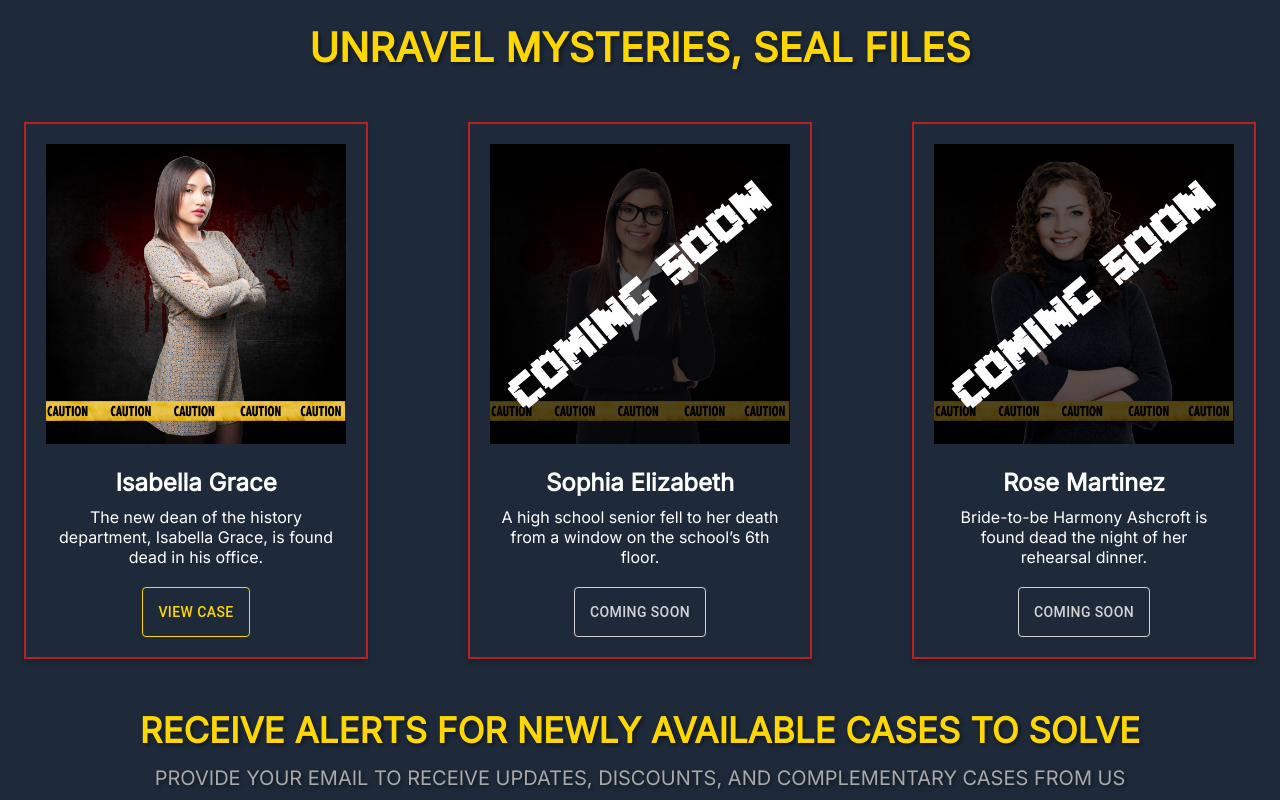
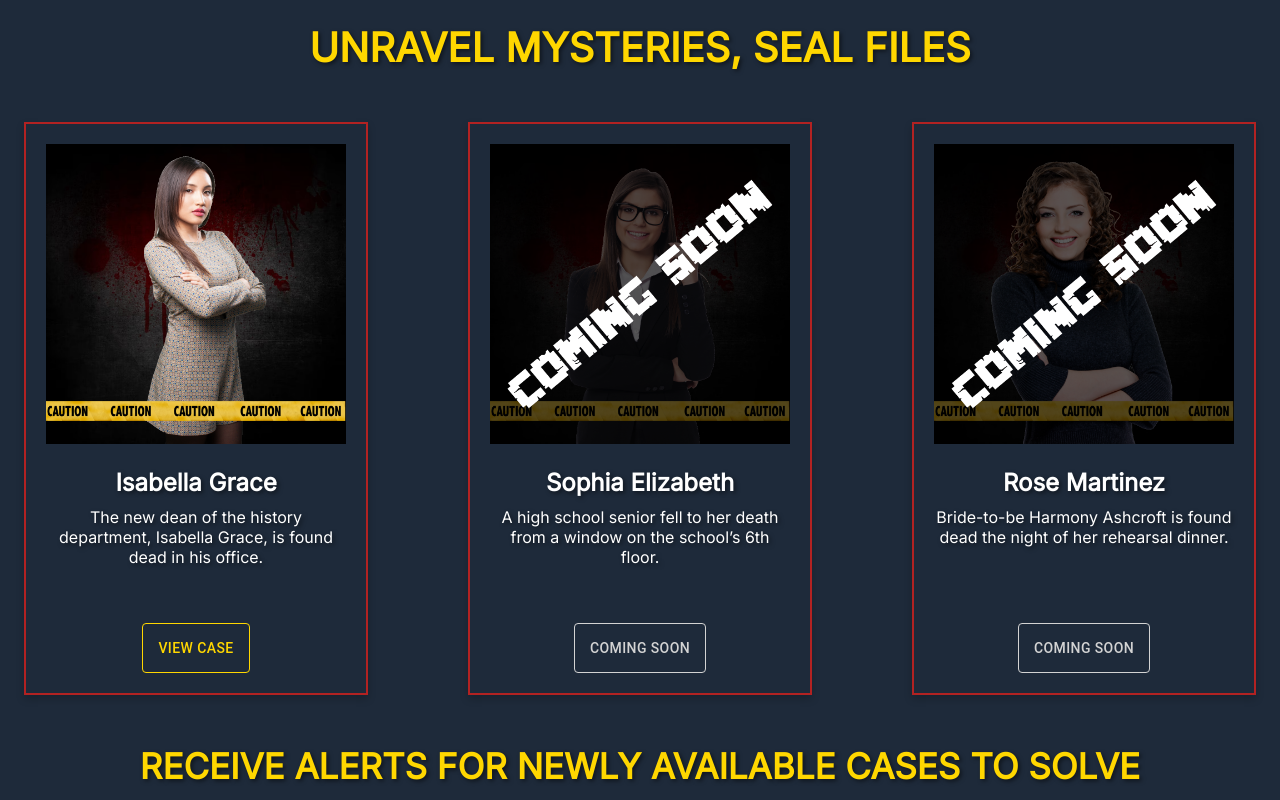
Before and after one commit to sandunde/crime-unfolded, a React (Create React App) app: page / in a window 1280 px wide. Shown: the part 1040-1840 px from the top of the page. Built offline with nearby package versions, Linux system fonts and the light colour scheme.

Commit message:
moved the cases to the case component

```diff
--- /dev/null
+++ b/src/components/cases/Case.css
@@ -0,0 +1,30 @@
+.cases {
+    width     : 100%;
+    max-width : 300px;
+    padding   : 20px;
+    box-shadow: 0 4px 8px rgba(0, 0, 0, 0.2);
+    text-align: center;
+    border    : 2px solid #b22222;
+}
+
+.cases img {
+    width        : 100%;
+    max-width    : 100%;
+    height       : auto;
+    margin-bottom: 20px;
+}
+
+.cases h2 {
+    color        : #fff;
+    font-size    : 24px;
+    font-weight  : 600;
+    margin-bottom: 10px;
+    text-shadow: 2px 2px 4px rgba(0, 0, 0, 0.5);
+}
+
+.cases p {
+    font-size : 16px;
+    color     : #fff;
+    min-height: 12vh;
+    text-shadow: 2px 2px 4px rgba(0, 0, 0, 0.5);
+}
--- /dev/null
+++ b/src/components/cases/Case.js
@@ -0,0 +1,28 @@
+import React from "react";
+import Button from "@mui/material/Button";
+import "./Case.css"
+
+const Case = ({ imageSrc, title, description, buttonLabel, buttonColor, buttonDisabled, onButtonClick }) => {
+  return (
+    <div className="cases">
+      <img src={imageSrc} style={{ width: 400 }} alt={title} />
+      <h2>{title}</h2>
+      <p>{description}</p>
+      <Button
+        variant="outlined"
+        style={{
+          marginTop: 20,
+          borderColor: buttonColor,
+          color: buttonColor,
+          height: 50,
+        }}
+        disabled={buttonDisabled}
+        onClick={onButtonClick} // Call the callback function when the button is clicked
+      >
+        {buttonLabel}
+      </Button>
+    </div>
+  );
+};
+
+export default Case;
--- a/src/components/footer/Footer.js
+++ b/src/components/footer/Footer.js
@@ -22,14 +22,11 @@ const Footer = () => {
             <a href="/">
               <p>Home</p>
             </a>
-            <a href="/cases">
+            <a href="/Cases">
               <p>Cases</p>
             </a>
-            <a href="/OurStory">
-              <p>OurStory</p>
-            </a>
-            <a href="/OurTeam">
-              <p>OurTeam</p>
+            <a href="/About">
+              <p>About</p>
             </a>
             <a href="/Support">
               <p>Support</p>
--- a/src/components/menue/NavBar.js
+++ b/src/components/menue/NavBar.js
@@ -109,7 +109,7 @@ const NavBar = () => {
                   onClick={toggleSubmenu}
                   className="menu-item sub__menus__arrows"
                 >
-                  <Link to="#">
+                  <Link to={`/Cases`}>
                     Cases <FiChevronDown />
                   </Link>
                   <ul className={boxClassSubMenu.join(" ")}>
@@ -137,7 +137,7 @@ const NavBar = () => {
                   <NavLink
                     onClick={toggleClass}
                     activeClassName="is-active"
-                    to={`/OurTeam`}
+                    to={`/About`}
                   >
                     About
                   </NavLink>
--- a/src/screens/about/About.js
+++ b/src/screens/about/About.js
@@ -1,9 +1,14 @@
-import React from 'react'
+import React from "react";
+import Header from "../../components/header/Header";
+import Subscribe from '../../components/subscribe/Subscribe'
 
 const About = () => {
   return (
-    <div>About</div>
-  )
-}
+    <div>
+      <Header text="ABOUT"/>
+      <Subscribe/>
+    </div>
+  );
+};
 
-export default About
+export default About;
--- a/src/screens/cases/Cases.js
+++ b/src/screens/cases/Cases.js
@@ -1,9 +1,14 @@
-import React from 'react'
+import React from "react";
+import Header from "../../components/header/Header";
+import Subscribe from "../../components/subscribe/Subscribe";
 
 const Cases = () => {
   return (
-    <div>Cases</div>
-  )
-}
+    <div>
+      <Header text="CASES" />
+      <Subscribe />
+    </div>
+  );
+};
 
-export default Cases
+export default Cases;
--- a/src/screens/home/Home.css
+++ b/src/screens/home/Home.css
@@ -34,34 +34,6 @@
     margin-bottom  : 50px;
 }
 
-.cases {
-    width     : 100%;
-    max-width : 300px;
-    padding   : 20px;
-    box-shadow: 0 4px 8px rgba(0, 0, 0, 0.2);
-    text-align: center;
-    border    : 2px solid #b22222;
-}
-
-.cases img {
-    width        : 100%;
-    max-width    : 100%;
-    height       : auto;
-    margin-bottom: 20px;
-}
-
-.cases h2 {
-    color        : #fff;
-    font-size    : 24px;
-    font-weight  : 600;
-    margin-bottom: 10px;
-}
-
-.cases p {
-    font-size: 16px;
-    color    : #fff;
-}
-
 @media (max-width: 768px) {
     .home-heading {
         margin-top: 5vh;
--- a/src/screens/home/Home.js
+++ b/src/screens/home/Home.js
@@ -4,10 +4,27 @@ import "./Home.css";
 import Case01 from "../../img/cases/case-1.png";
 import Case02 from "../../img/cases/case-2.png";
 import Case03 from "../../img/cases/case-3.png";
-import Button from "@mui/material/Button";
-import Subscribe from "../../components/subscribe/Subscribe"
+import Subscribe from "../../components/subscribe/Subscribe";
+import Case from "../../components/cases/Case";
+import { useNavigate } from "react-router-dom";
 
 const Home = () => {
+  const navigate = useNavigate();
+  const handleViewCase1 = () => {
+    navigate("/Cases");
+    window.scrollTo(0, 0);
+  };
+
+  const handleViewCase2 = () => {
+    navigate("/Cases");
+    window.scrollTo(0, 0);
+  };
+
+  const handleViewCase3 = () => {
+    navigate("/Cases");
+    window.scrollTo(0, 0);
+  };
+
   return (
     <div>
       <MainSlider />
@@ -19,71 +36,34 @@ const Home = () => {
       </div>
       <h1 className="home-heading">UNRAVEL MYSTERIES, SEAL FILES</h1>
       <div className="case-container">
-        <div className="cases">
-          <img src={Case01} style={{ width: 400 }} alt="Case 1" />
-          <h2>Isabella Grace</h2>
-          <p>
-            The new dean of the history <br />
-            department, Isabella Grace, is found <br />
-            dead in his office.
-          </p>
-          <Button
-            variant="outlined"
-            style={{
-              marginTop: 20,
-              borderColor: "#FFD700",
-              color: "#FFD700",
-              height: 50,
-            }}
-          >
-            View Case
-          </Button>
-        </div>
-        <div className="cases">
-          <img src={Case02} style={{ width: 400 }} alt="Case 2" />
-          <h2>Sophia Elizabeth</h2>
-          <p>
-            A high school senior fell to her death <br />
-            from a window on the school’s 6th
-            <br />
-            floor.
-          </p>
-          <Button
-            variant="outlined"
-            style={{
-              marginTop: 20,
-              color: "#d3d3d3",
-              borderColor: "#d3d3d3",
-              height: 50,
-            }}
-            disabled
-          >
-            Coming soon
-          </Button>
-        </div>
-        <div className="cases">
-          <img src={Case03} style={{ width: 400 }} alt="Case 3" />
-          <h2>Rose Martinez</h2>
-          <p>
-            Bride-to-be Harmony Ashcroft is <br />
-            found dead the night of her <br />
-            rehearsal dinner.
-          </p>
-          <Button
-            variant="outlined"
-            style={{
-              marginTop: 20,
-              color: "#d3d3d3",
-              borderColor: "#d3d3d3",
-              height: 50,
-            }}
-            disabled
-          >
-            Coming soon
-          </Button>
-        </div>
+        <Case
+          imageSrc={Case01}
+          title="Isabella Grace"
+          description="The new dean of the history department, Isabella Grace, is found dead in his office."
+          buttonLabel="View Case"
+          buttonColor="#FFD700"
+          onButtonClick={handleViewCase1}
+        />
+        <Case
+          imageSrc={Case02}
+          title="Sophia Elizabeth"
+          description="A high school senior fell to her death from a window on the school’s 6th floor."
+          buttonLabel="Coming soon"
+          buttonColor="#d3d3d3"
+          buttonDisabled
+          onButtonClick={handleViewCase2}
+        />
+        <Case
+          imageSrc={Case03}
+          title="Rose Martinez"
+          description="Bride-to-be Harmony Ashcroft is found dead the night of her rehearsal dinner."
+          buttonLabel="Coming soon"
+          buttonColor="#d3d3d3"
+          buttonDisabled
+          onButtonClick={handleViewCase3}
+        />
       </div>
-      <Subscribe/>
+      <Subscribe />
     </div>
   );
 };
--- a/src/screens/support/Support.js
+++ b/src/screens/support/Support.js
@@ -1,9 +1,14 @@
-import React from 'react'
+import React from "react";
+import Header from "../../components/header/Header";
+import Subscribe from "../../components/subscribe/Subscribe";
 
 const Support = () => {
   return (
-    <div>Support</div>
-  )
-}
+    <div>
+      <Header text="SUPPORT" />
+      <Subscribe />
+    </div>
+  );
+};
 
-export default Support
+export default Support;
```
